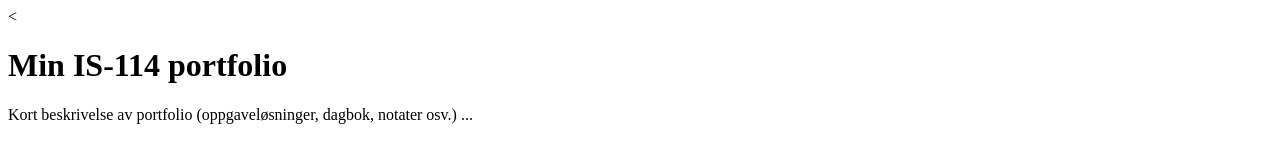
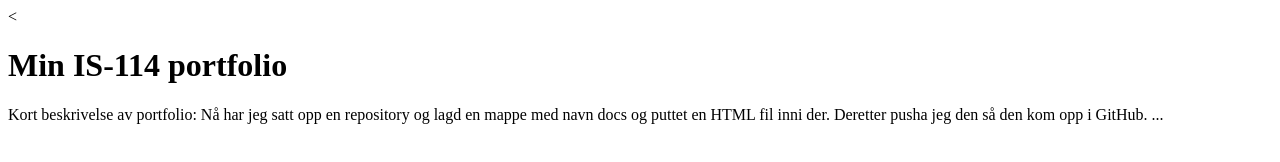
Before and after one commit to FalckM/IS-114-OBLIG, a plain HTML site: page docs/index.html in a window 1280 px wide. Drawn offline with Linux system fonts and the light colour scheme.

Commit message:
redigerte index filen

```diff
--- a/docs/index.html
+++ b/docs/index.html
@@ -7,6 +7,6 @@
 <</head>
 <body>
 	<h1>Min IS-114 portfolio</h1>
-	<p>Kort beskrivelse av portfolio (oppgaveløsninger, dagbok, notater osv.) ...
+	<p>Kort beskrivelse av portfolio: Nå har jeg satt opp en repository og lagd en mappe med navn docs og puttet en HTML fil inni der. Deretter pusha jeg den så den kom opp i GitHub. ...
 </body>
 </html>
```
